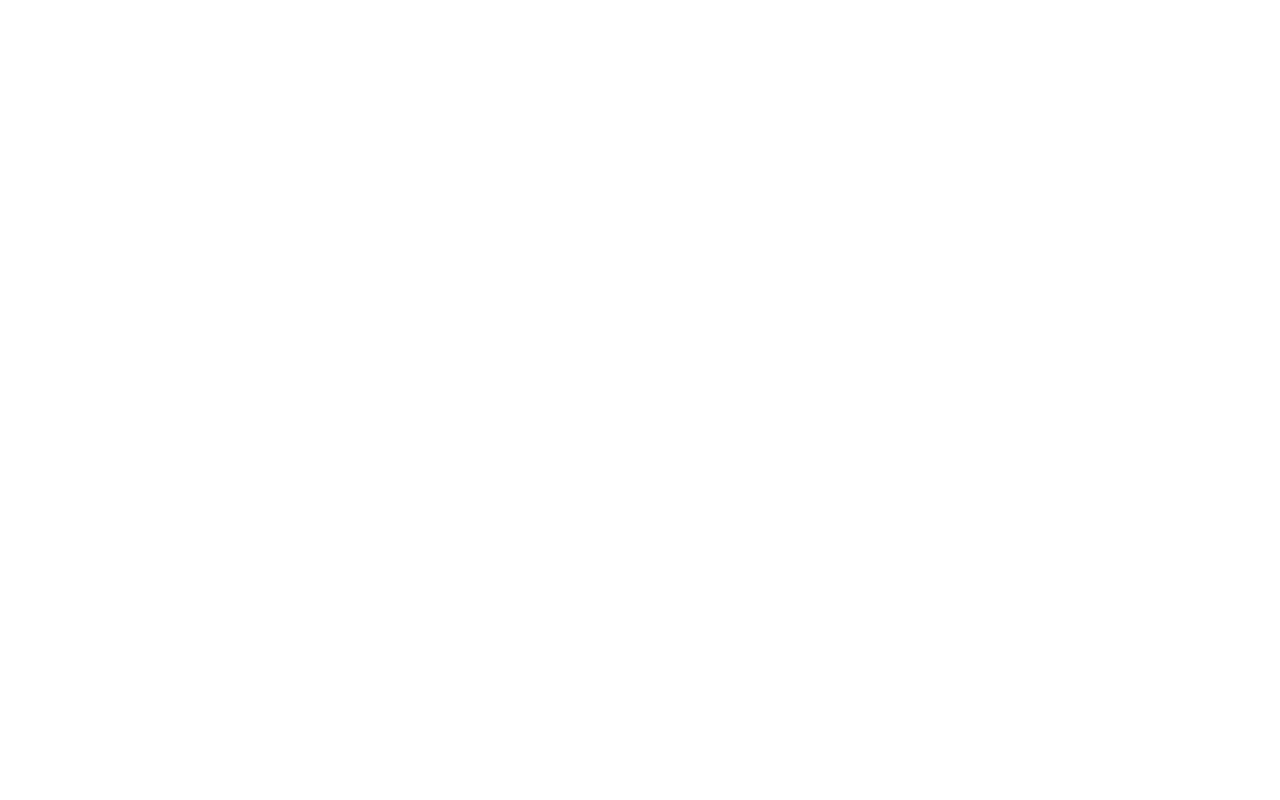
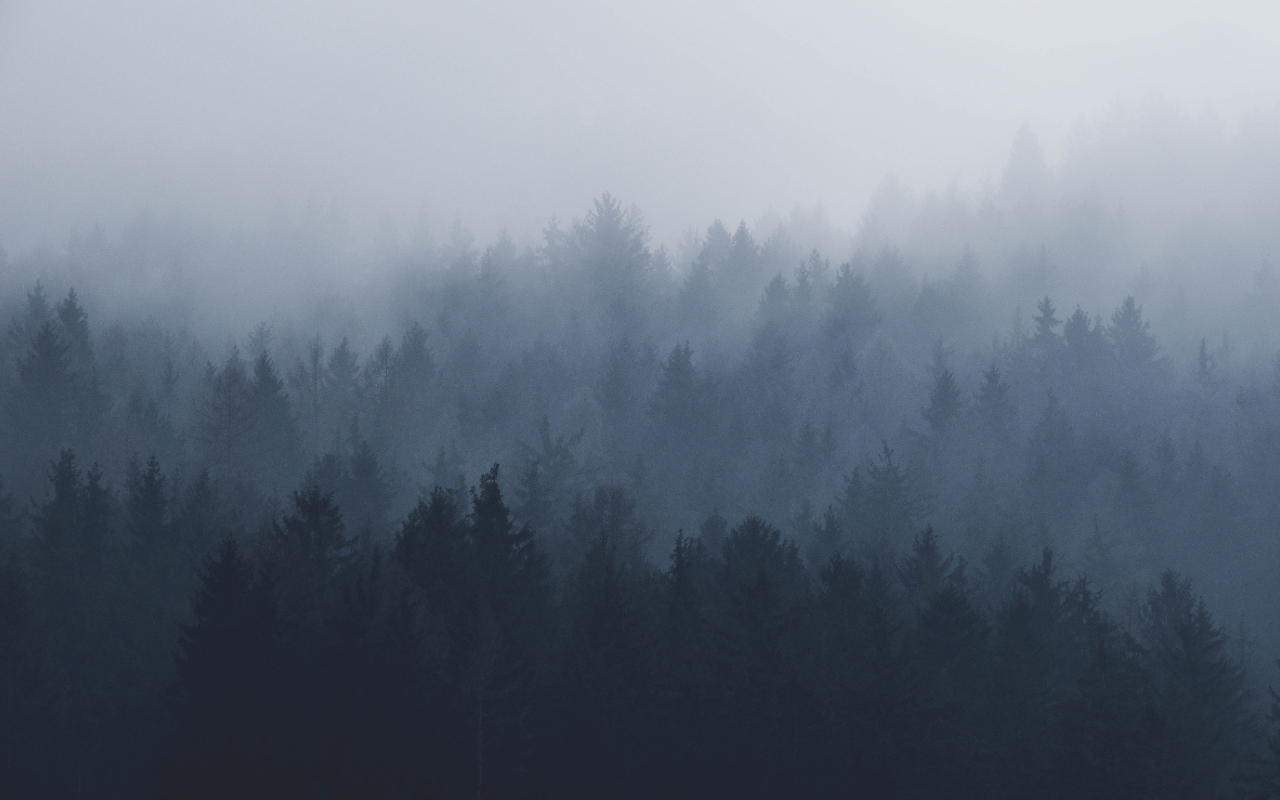
Before and after one commit to neerajdaksh/weather-app, a plain HTML site: page index.html in a window 1280 px wide. Drawn offline with Linux system fonts and the light colour scheme.

Commit message:
style added background image

```diff
--- a/index.html
+++ b/index.html
@@ -7,6 +7,15 @@
     <link rel="stylesheet" href="style.css">
 </head>
 <body>
+<main>
+ <div class="container">
+
+
+ </div>
+
+
+</main>
+
 
 </body>
 </html>
--- a/style.css
+++ b/style.css
@@ -8,3 +8,12 @@ html,body{
     width: 100%;
     height: 100%;
 }
+
+body{
+    background: url("images/bg.jpg")no-repeat center center/cover;
+}
+
+main{
+    width: 100%;
+    height: 100%;
+}
```
